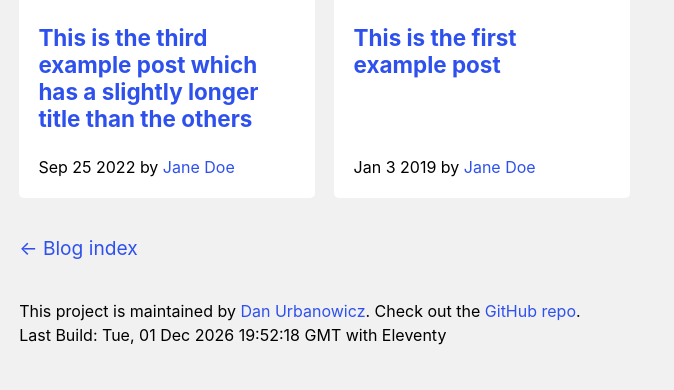
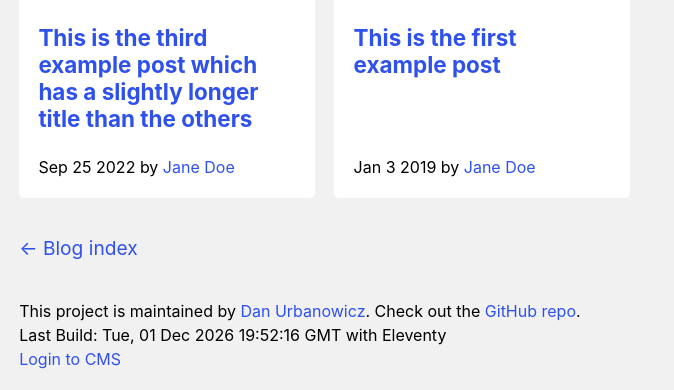
Before and after one commit to danurbanowicz/eleventy-sveltia-cms-starter, an Eleventy site: page tags.njk in a window 1280 px wide. Shown: the part 535-925 px from the top of the page, without its empty margins (0-674 px from the left). Before the commit the page ends 901 px from the top, so only its background shows below. Built offline with nearby package versions, Linux system fonts and the light colour scheme; Eleventy itself is replaced by a stand-in of ours; files that its build step writes are made by us from their sources.

Commit message:
Add CMS link to footer

```diff
--- a/_includes/components/footer.njk
+++ b/_includes/components/footer.njk
@@ -4,5 +4,7 @@
     Check out the <a href="{{ pkg.repository.url }}">GitHub repo</a>.
     <br>
     Last Build: {{ build.date }} with {{ eleventy.generator }}
+    <br>
+    <a href="/admin/">Login to CMS</a>
   </small>
 </footer>
```
